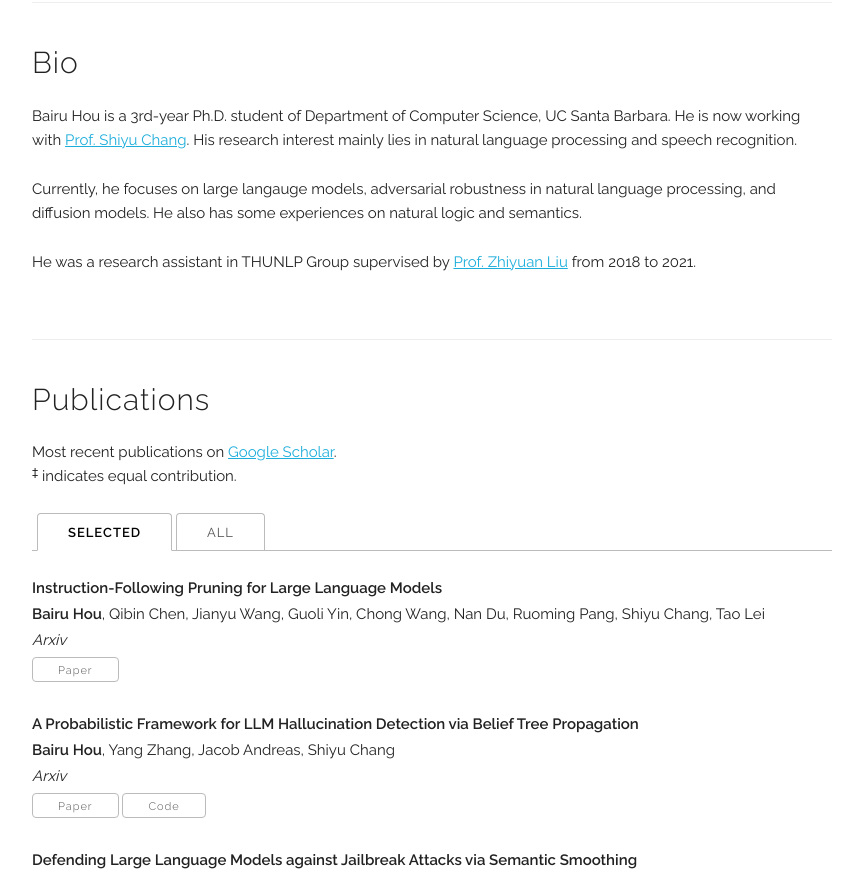
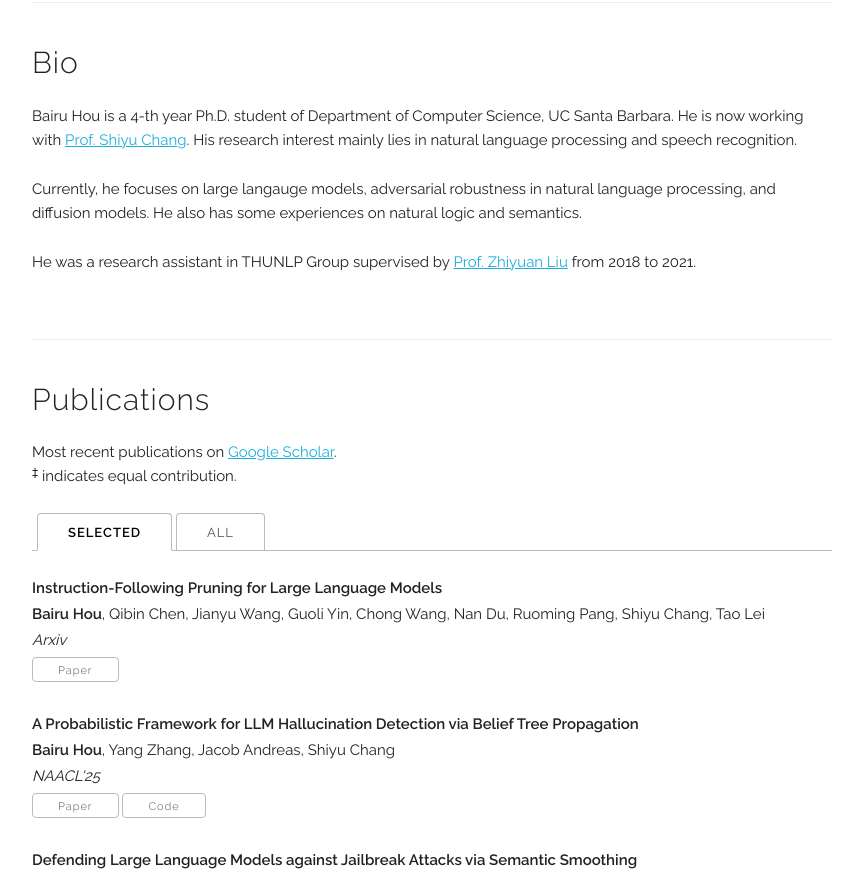
Before and after one commit to hbr690188270/hbr690188270.github.io, a Jekyll site: the page built from index.html, in a window 1280 px wide and 1400 px high. Shown: the part 357-1230 px from the top of the window, without its empty margins (208-1071 px from the left). Built offline with Jekyll 4.4.1, drawn with Linux system fonts in a browser that asks for light colours; some web fonts are replaced.

Commit message:
update papers

```diff
--- a/_data/publications.yaml
+++ b/_data/publications.yaml
@@ -7,7 +7,7 @@ papers:
 
   - title: "A Probabilistic Framework for LLM Hallucination Detection via Belief Tree Propagation"
     authors: "<b>Bairu Hou</b>, Yang Zhang, Jacob Andreas, Shiyu Chang"
-    venue: "Arxiv"
+    venue: "NAACL'25"
     paper_pdf: "https://arxiv.org/abs/2406.06950"
     code: "https://github.com/UCSB-NLP-Chang/BTProp"
     selected: y
--- a/index.html
+++ b/index.html
@@ -6,7 +6,7 @@ title: Home
 <div class="docs-section" id="bio">
   <h4>Bio</h4>
   <p>
-  Bairu Hou is a 3rd-year Ph.D. student of Department of Computer Science, UC Santa Barbara. He is now working with <a href="https://people.csail.mit.edu/chang87/">Prof. Shiyu Chang</a>. His research interest mainly lies in natural language processing and speech recognition.
+  Bairu Hou is a 4-th year Ph.D. student of Department of Computer Science, UC Santa Barbara. He is now working with <a href="https://people.csail.mit.edu/chang87/">Prof. Shiyu Chang</a>. His research interest mainly lies in natural language processing and speech recognition.
   </p>
 
   <p>
```
